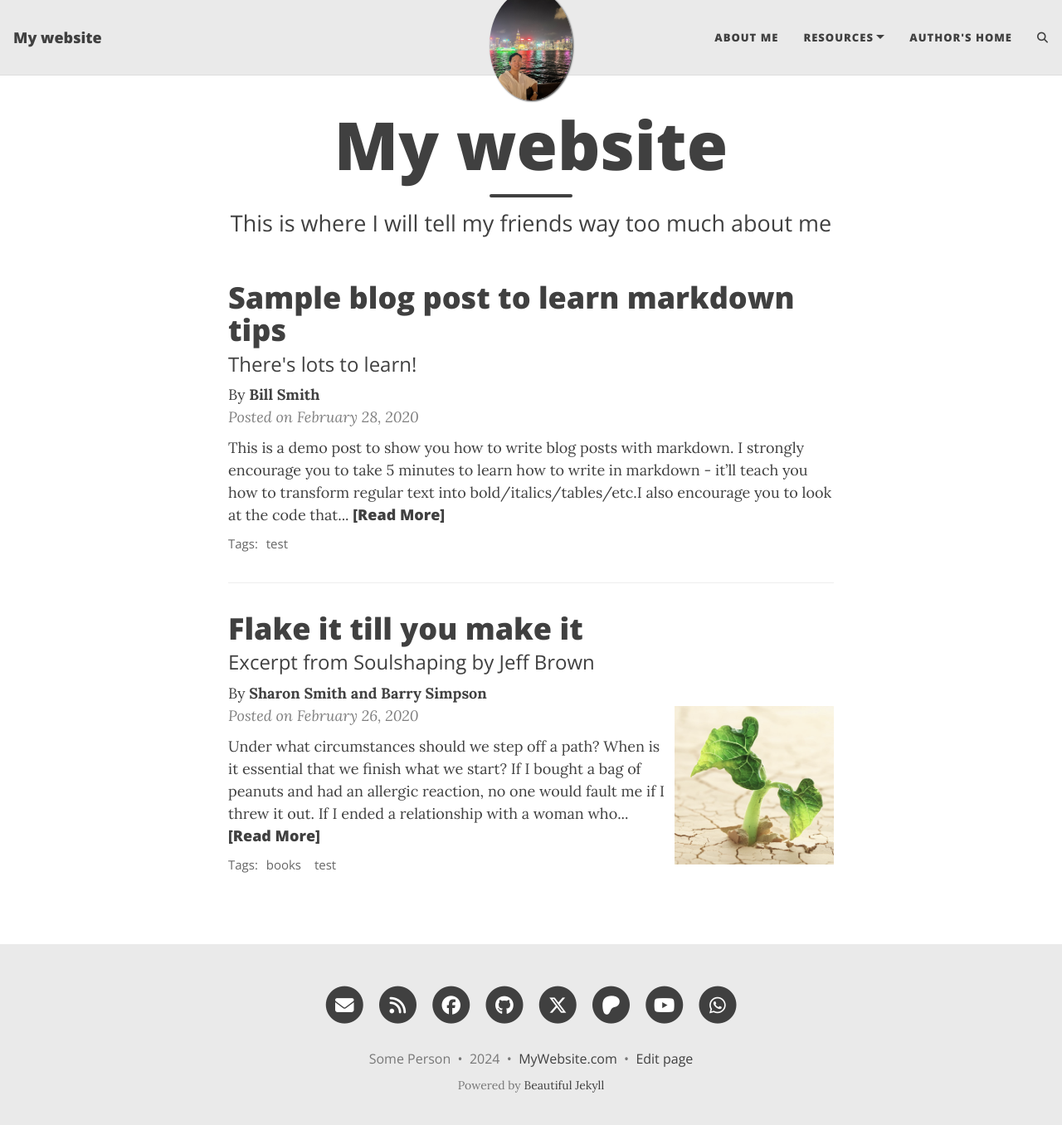
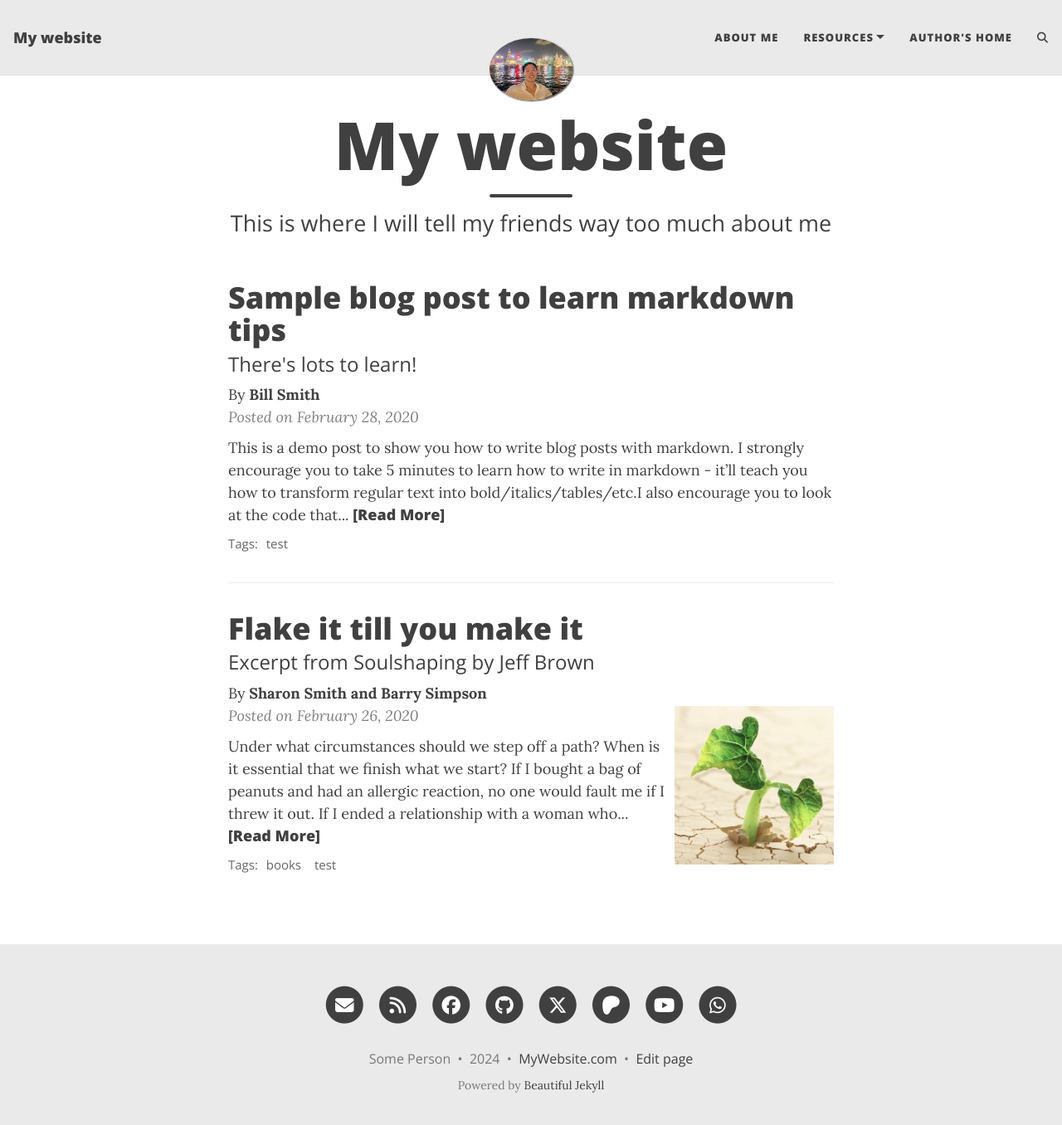
Before and after one commit to supersize/myblog, a Jekyll site: the page built from index.html, in a window 1280 px wide and 1369 px high. Shown: the top 1356 px of the window at 83% size. Built offline with Jekyll 4.4.1, drawn with Linux system fonts in a browser that asks for light colours; the list of posts is cut into pages by our own code; comment, search, counter and statistics services are not loaded.

Commit message:
profile pic changed.

```diff
--- a/_config.yml
+++ b/_config.yml
@@ -33,7 +33,7 @@ navbar-links:
 # Image to show in the navigation bar - works best with a square image
 # Remove this parameter if you don't want an image in the navbar
 #avatar: "/assets/img/avatar-icon.png"
-avatar: "/assets/img/jhk_HK_02.jpg"
+avatar: "/assets/img/jhk_HK_01.jpg"
 
 # By default, the image is cut into a circle. You can disable this behaviour by setting 'round-avatar: false'
 round-avatar: true
```
